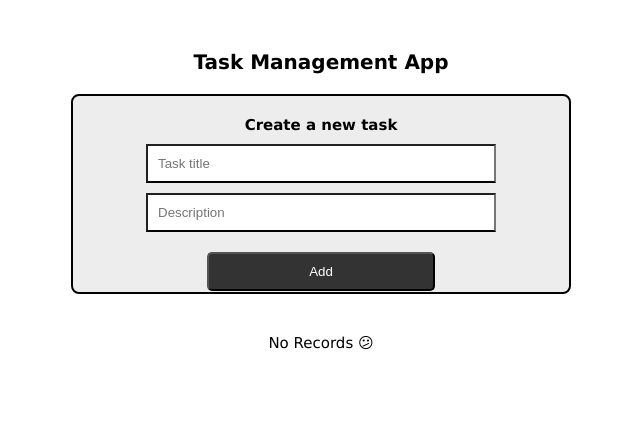
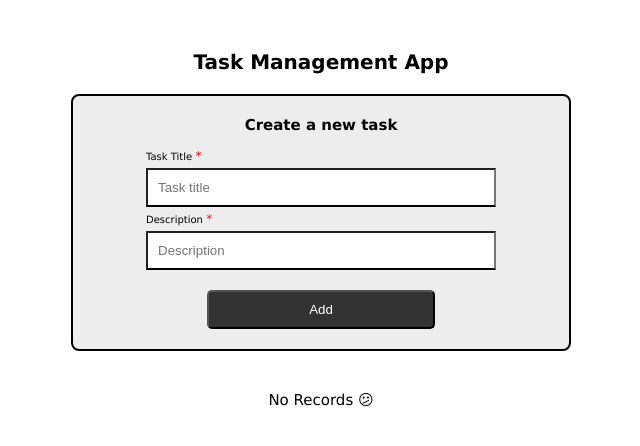
Before and after one commit to julianchok25/kata-tasks, a React (Vite) app in the folder frontend/: page / in a window 1280 px wide. Shown: the top 446 px of the page, without its empty margins (319-959 px from the left). Built offline with nearby package versions, Linux system fonts and the light colour scheme; no server answers; the HTML template or start-up script is replaced by a standard one.

Commit message:
[UPD] Validate create form

```diff
--- a/frontend/src/assets/scss/Create.scss
+++ b/frontend/src/assets/scss/Create.scss
@@ -4,7 +4,7 @@
     align-items: center;
     margin-bottom: 20px;
     width: 500px;
-    height: 25vh;
+    height: auto;
     padding: 20px;
     background-color: #ededed;
     border: 2px solid black;
@@ -14,12 +14,31 @@
         margin-bottom: 10px;
     }
 
+    label {
+        width: 350px;
+        margin: 5px 0;
+
+        span {
+            font-size: 12px;
+            color: red;
+        }
+    }
+
+    .border-error {
+        border: 2px solid red;
+    }
+
     input {
         width: 350px;
         padding: 10px;
-        margin-bottom: 10px;
         border-bottom: 2px solid;
         outline: none;
+    }
+
+    &--error {
+        width: 350px;
+        color: red;
+        margin: 5px 0 10px 0;
     }
 
     button {
@@ -28,7 +47,7 @@
         background-color: #333;
         color: white;
         cursor: pointer;
-        margin-top: 10px;
+        margin-top: 20px;
         border-radius: 5px;
 
         &:hover {
--- a/frontend/src/components/Create.tsx
+++ b/frontend/src/components/Create.tsx
@@ -7,6 +7,22 @@ function Create(props: {onCreate: () => void}) {
 
   const [title, setTitle] = useState<String | any>('');
   const [description, setDescription] = useState<String | any>('');
+  const [error, setError] = useState({titleError: '', descriptionError: ''});
+
+  const handleTitleChange = (e: any) => {
+    const {value} = e.target;
+    setTitle(value);
+
+    // Validate if the input is not empty
+    setError({titleError: !value.trim() ? 'Title is required.' : '', descriptionError: ''});
+  };
+
+  const handleDescChange = (e: any) => {
+    const {value} = e.target;
+    setDescription(value);
+
+    setError({titleError: '', descriptionError: !value.trim() ? 'Description is required.' : ''});
+  };
 
   const handleCreateTask = () => {
     axios.post('http://localhost:3000/tasks', {
@@ -26,14 +42,20 @@ function Create(props: {onCreate: () => void}) {
     .catch(error => {
       console.error(error);
     });
-
   }
 
   return (
     <article className="create-form">
       <h2 className="create-form__title">Create a new task</h2>
-      <input type="text" name='task-title' value={title} placeholder='Task title' onChange={(e) => setTitle(e.target.value)} />
-      <input type="text" name='task-description' value={description} placeholder='Description' onChange={(e) => setDescription(e.target.value)} />
+
+      <label htmlFor="task-title">Task Title <span>*</span></label>
+      <input className={error.titleError ? 'border-error': ''} type="text" name='task-title' value={title} placeholder='Task title' onChange={(e) => handleTitleChange(e)} />
+      {error.titleError && <span className='create-form--error'>{error.titleError}</span>}
+
+      <label htmlFor="task-title">Description <span>*</span></label>
+      <input  className={error.descriptionError ? 'border-error': ''} type="text" name='task-description' value={description} placeholder='Description' onChange={(e) => handleDescChange(e)} />
+      {error.descriptionError && <span className='create-form--error'>{error.descriptionError}</span>}
+
       <button type='button' onClick={handleCreateTask}>Add</button>
     </article>
   )
```
